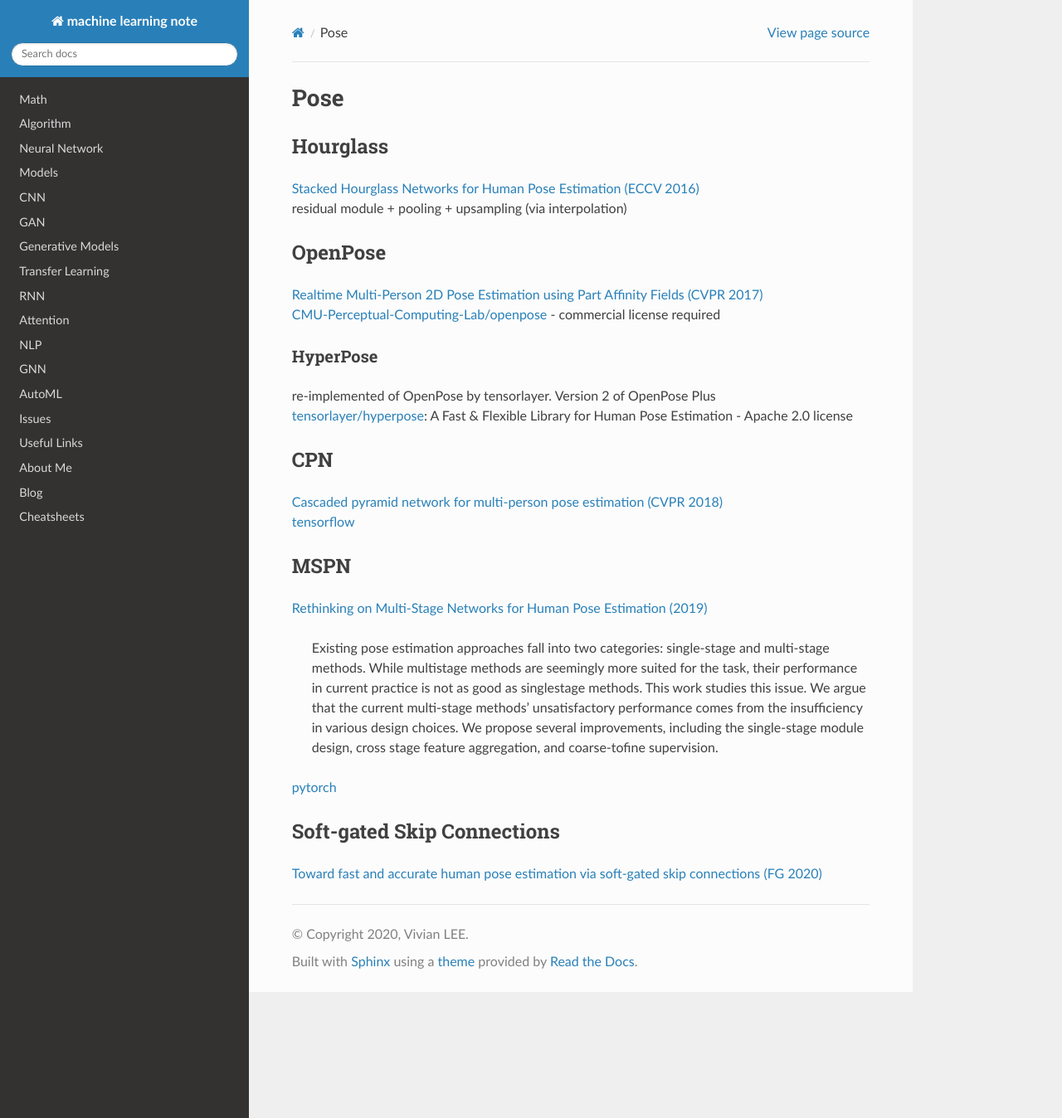
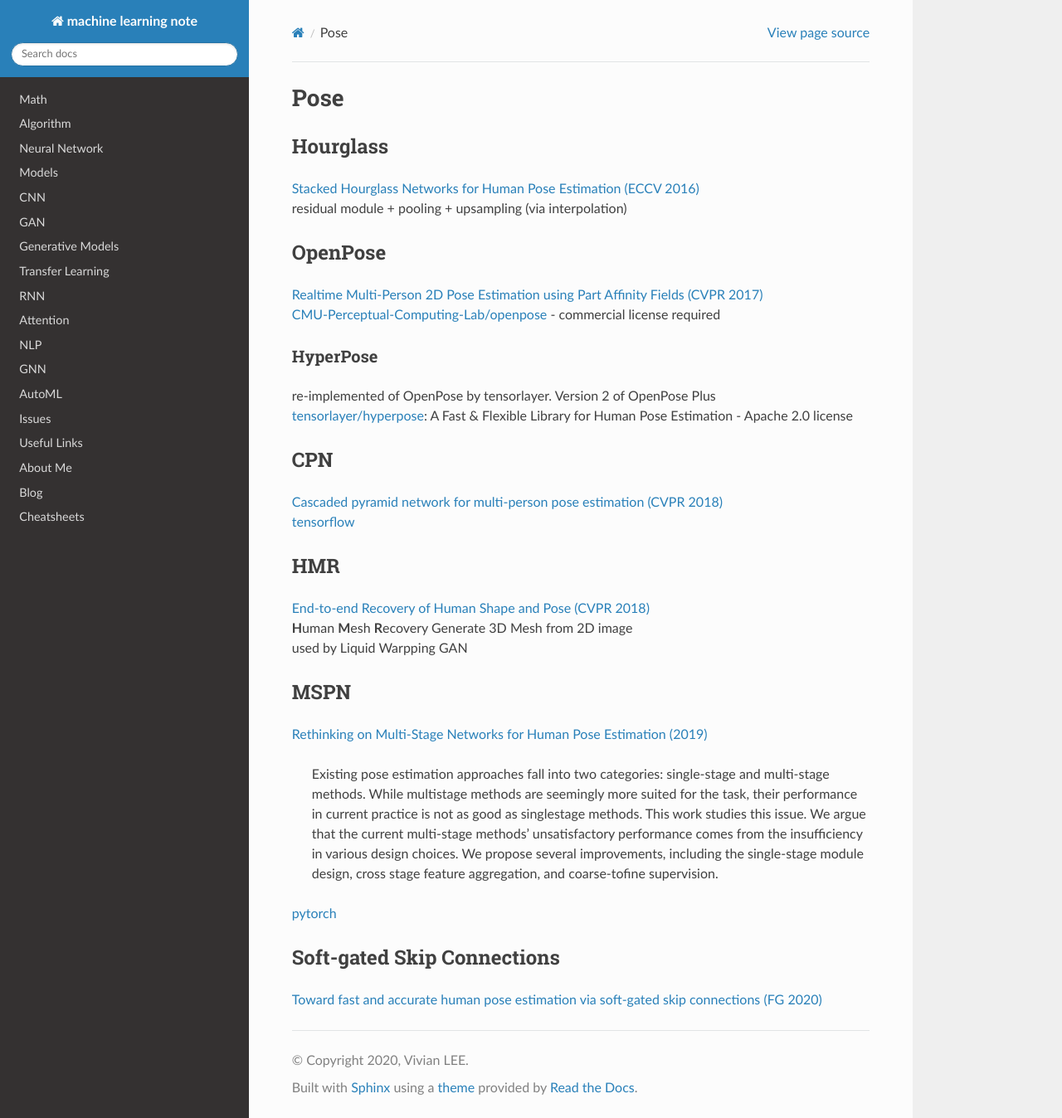
Before and after one commit to vlee-harmonicinc/machine-learning-note, a Sphinx documentation site: the page built from source/CNN/pose/pose.md, in a window 1280 px wide and 1348 px high. Shown: the whole window at 83% size. Built offline with Sphinx 7.4.7 and the Read the Docs theme 2.0.0, drawn with Linux system fonts in a browser that asks for light colours; comment, search, counter and statistics services are not loaded.

Commit message:
Liquid Warping GAN modules & impersonator++ links

```diff
--- a/source/CNN/pose/pose.md
+++ b/source/CNN/pose/pose.md
@@ -15,6 +15,12 @@
 [Cascaded pyramid network for multi-person pose estimation (CVPR 2018)](https://arxiv.org/abs/1711.07319)
 [tensorflow](https://github.com/chenyilun95/tf-cpn)
 
+## HMR
+[End-to-end Recovery of Human Shape and Pose (CVPR 2018)](https://arxiv.org/pdf/1712.06584.pdf)
+**H**uman **M**esh **R**ecovery
+Generate 3D Mesh from 2D image
+used by Liquid Warpping GAN
+
 ## MSPN
 [Rethinking on Multi-Stage Networks for Human Pose Estimation (2019)](https://arxiv.org/abs/1901.00148)
 > Existing pose estimation approaches fall into two categories: single-stage and multi-stage methods. While multistage methods are seemingly more suited for the task, their performance in current practice is not as good as singlestage methods. This work studies this issue. We argue that the current multi-stage methods’ unsatisfactory performance comes from the insufficiency in various design choices. We propose several improvements, including the single-stage module design, cross stage feature aggregation, and coarse-tofine supervision.
```
Also changed, not shown: source/CNN/pose/human_image_synthesis.md (+22 -1 lines), source/CNN/pose/index.md (+1 -1 lines).
